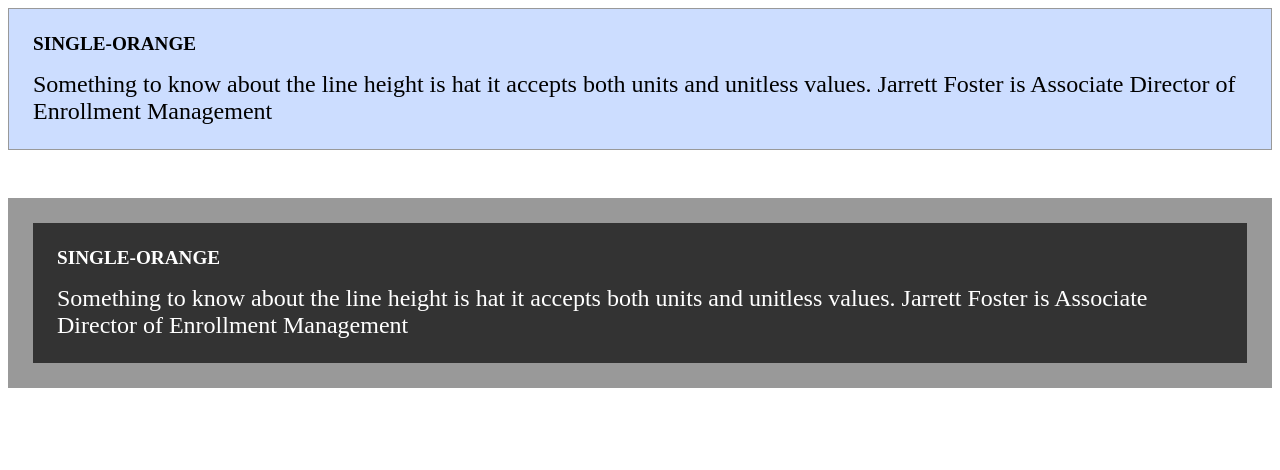
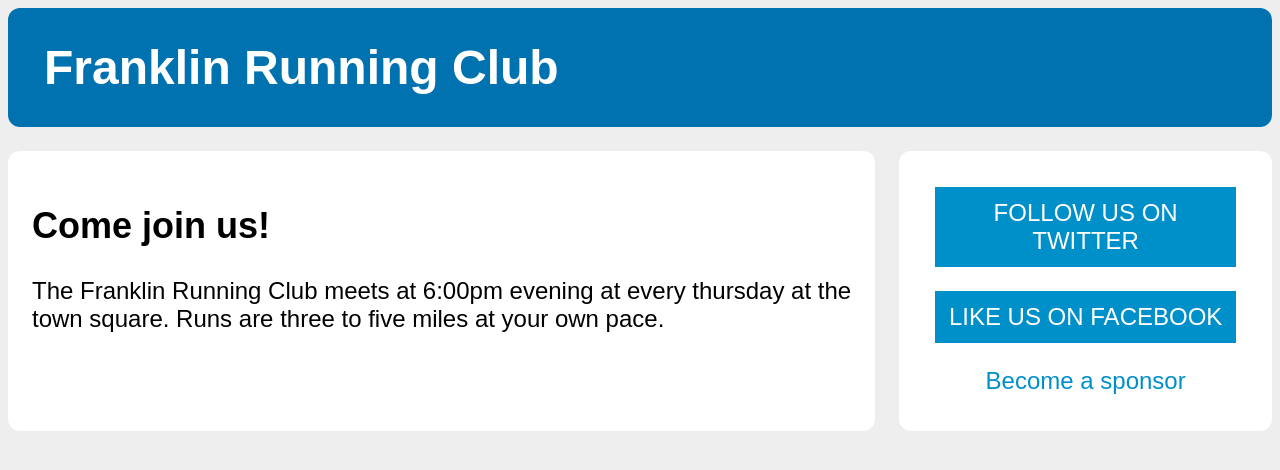
Before and after one commit to rsgilbert/css-learning, a plain HTML site: page index.html in a window 1280 px wide. Drawn offline with Linux system fonts and the light colour scheme.

Commit message:
Used the lobotomized owl selectoe to globally apply margins between stacked elements. Finished chapter 3 - mastering the box model. Going to part 2 - mastering layout.

```diff
--- a/index.html
+++ b/index.html
@@ -5,29 +5,29 @@
 </head>
 
 <body>
-    <div class="panel">
-        <h2>Single-orange</h2>
-        <div class="panel-body">
-            Something to know about the line height is hat it accepts both units and unitless values.
-            Jarrett Foster is Associate Director of Enrollment Management
-        </div>
+    <header>
+        <h1>Franklin Running Club</h1>
+    </header>
+    <div class="container">
+        <main class="main">
+            <h2>Come join us!</h2>
+            <p>
+                The Franklin Running Club meets at 6:00pm evening at
+                every thursday at the town square. Runs are three to five
+                miles at your own pace.
+            </p>
+        </main>
+        <aside class="sidebar">
+            <a href="/twitter" class="button-link">
+                Follow us on twitter
+            </a>
+            <a href="/facebook" class="button-link">
+                Like us on FaceBook
+            </a>
+            <a href="/sponsors" class="sponsor">
+                Become a sponsor
+            </a>
+        </aside>
+
     </div>
-    <aside class="dark">
-        <div class="panel">
-            <h2>Single-orange</h2>
-            <div class="panel-body">
-                Something to know about the line height is hat it accepts both units and unitless values.
-                Jarrett Foster is Associate Director of Enrollment Management
-            </div>
-        </div>
-    </aside>
 </body>
-
-<script type="text/javascript">
-    var rootElement = document.documentElement
-    var styles = getComputedStyle(rootElement)
-    var mainColor = styles.getPropertyValue('--main-bg')
-    console.log(mainColor)
-    console.log(String(mainColor).trim())
-    rootElement.style.setProperty('--main-bg', '#cdf')
-</script>
--- a/styles.css
+++ b/styles.css
@@ -1,29 +1,69 @@
-:root {
-    --main-bg: #fff;
-    --main-color: #000;
-    font-size: calc(0.7em + 1vw);
+*,
+::before,
+::after {
+    box-sizing: border-box;
 }
 
-.panel {
-    font-size: 1rem;
-    padding: 1em;
-    border: 1px solid #999;
-    background-color: var(--main-bg);
-    color: var(--main-color);
-
+body * + * {
+    margin-top: 1em;
+}
+:root {
+    font-size: calc(0.7em + 1vw);
+    --light-blue: #0090C9;
 }
 
-.panel > h2 {
+header {
+    color: #fff;
+    background-color: #0072b0;
+    border-radius: .5em;
+    padding: 0 1.5em;
+    overflow: auto;
+}
+
+main {
+    display: block;
+}
+
+body {
+    background-color: #eee;
+    font-family: Arial, Helvetica, sans-serif;
+}
+
+.container {
+    display: flex;
+}
+
+.main {
+    background-color: #fff;
+    border-radius: .5em;
+    width: 70%;
+    padding: 1em 1em;
+}
+
+.sidebar {
+    padding: 1.5em;
+    margin-left: 1em;
     margin-top: 0;
-    font-size: 0.8em;
-    font-weight: bold;
+    background-color: #fff;
+    border-radius: .5em;
+    width: 30%;
+}
+
+.button-link {
+    display: block;
+    padding: 0.5em;
+    color: #fff;
+    background-color: var(--light-blue);
+    text-align: center;
+    text-decoration: none;
     text-transform: uppercase;
 }
 
-.dark {
-    --main-bg: #333;
-    --main-color: #ffffff;
-    margin-top: 2em;
-    padding: 1em;
-    background-color: #999;
+
+.sponsor {
+    display: block;
+    color: var(--light-blue);
+    text-align: center;
+    text-decoration: none;
+
 }
```
